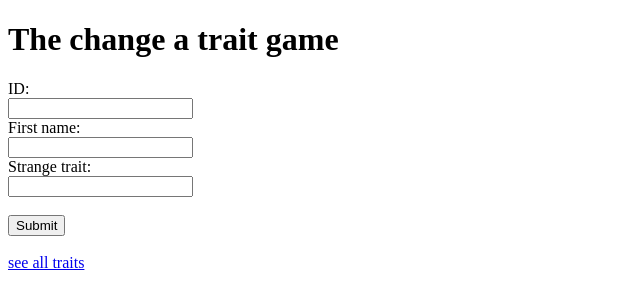
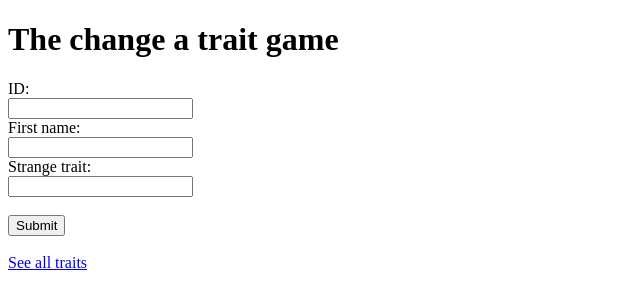
Before and after one commit to pikopiko-2023/change-trait-game, a website: page public/index.html in a window 1280 px wide. Shown: the full height of the page, 0-640 px from the left. Drawn offline with Linux system fonts and the light colour scheme.

Commit message:
spelling error

```diff
--- a/public/index.html
+++ b/public/index.html
@@ -24,7 +24,7 @@
     </form>
   </div>
   <br>
-  <a href ="/data">see all traits</a><br>
+  <a href ="/data">See all traits</a><br>
   <!-- <a href ="/edit">edit traits</a> -->
 </body>
 </html>
```
